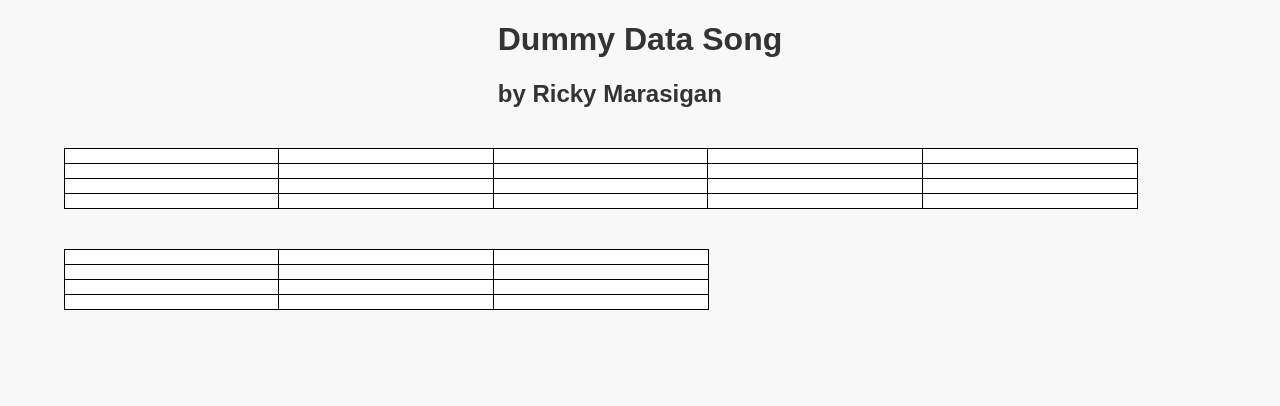
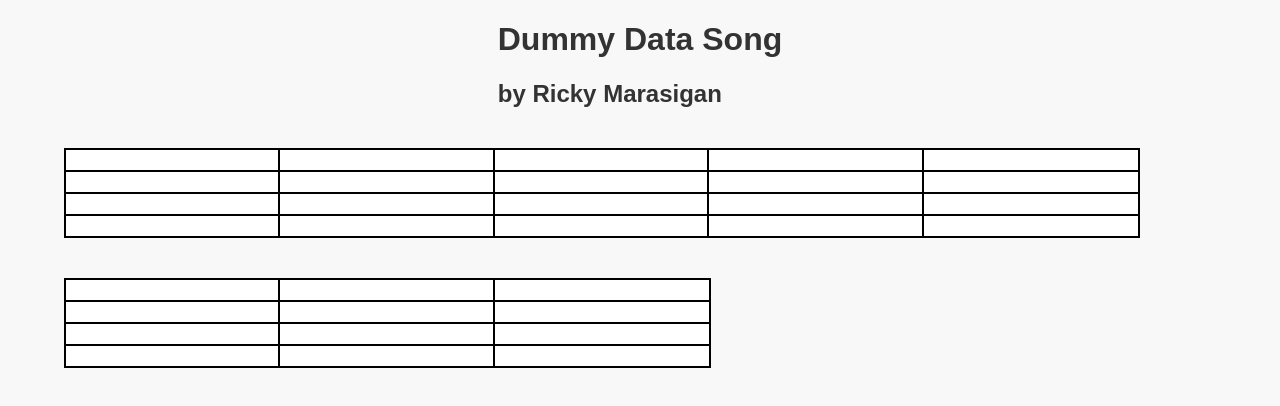
Before and after one commit to rickysoliman/piano-teacher, an Angular app: page / in a window 1280 px wide. Shown: the top 406 px of the page. Built offline with nearby package versions, Linux system fonts and the light colour scheme.

Commit message:
hover styling for line and space

```diff
--- a/src/app/components/measure/measure.component.scss
+++ b/src/app/components/measure/measure.component.scss
@@ -3,18 +3,32 @@
   flex-direction: column;
   width: 100%;
   height: fit-content;
-  border-left: 1px solid black;
-  border-right: 1px solid black;
+  border-left: 2px solid black;
+  border-right: 2px solid black;
+}
+
+.line,
+.space {
+  box-sizing: border-box;
+  transition: box-shadow 0.2s ease;
 }
 
 .line {
   width: 100%;
-  height: 1px;
+  height: 2px;
   background-color: black;
+}
+.line:hover {
+  cursor: pointer;
+  box-shadow: 0px 0px 5px 5px rgba(80, 254, 80, 0.59);
 }
 
 .space {
   width: 100%;
-  height: 14px;
+  height: 20px;
   background-color: white;
 }
+.space:hover {
+  cursor: pointer;
+  box-shadow: 0px 0px 5px 5px rgba(80, 254, 80, 0.59);
+}
```
